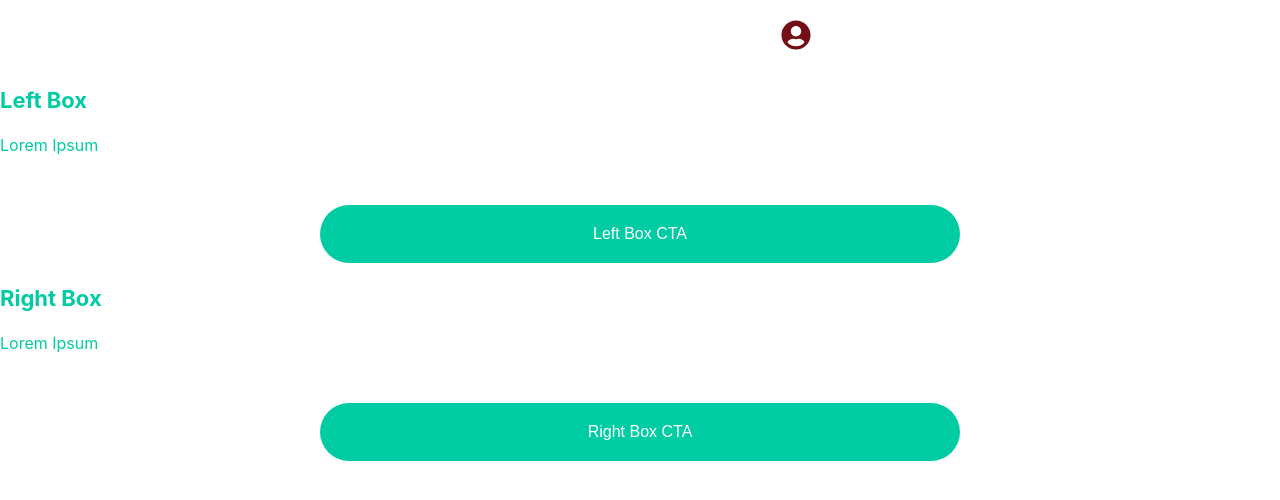
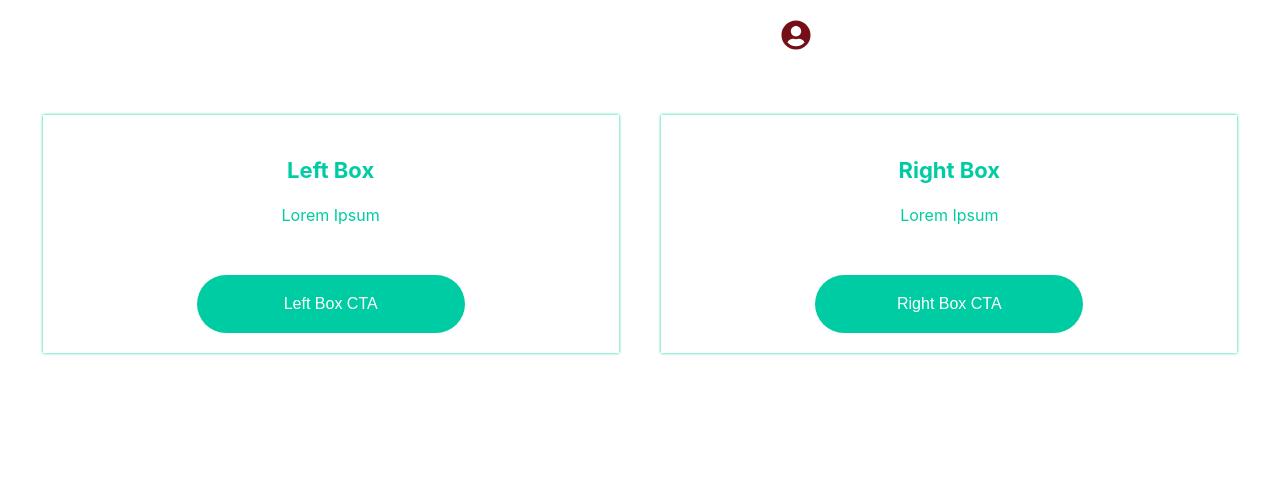
Before and after one commit to CevinThomas/alliance, a React app in the folder frontend/: page /account in a window 1280 px wide. Shown: the top 500 px of the page. Built offline with nearby package versions, Linux system fonts and the light colour scheme.

Commit message:
General styling

```diff
--- a/frontend/src/containers/account/leftBox.js
+++ b/frontend/src/containers/account/leftBox.js
@@ -5,7 +5,7 @@ import Paragraph from "../../components/textElements/paragraph";
 
 const LeftBox = () => {
     return (
-        <div>
+        <div className={"account-box"}>
             <Heading type={"h3"} title={"Left Box"}/>
             <Paragraph title={"Lorem Ipsum"}/>
             <Button title={"Left Box CTA"}/>
--- a/frontend/src/containers/account/rightBox.js
+++ b/frontend/src/containers/account/rightBox.js
@@ -5,7 +5,7 @@ import Paragraph from "../../components/textElements/paragraph";
 
 const RightBox = () => {
     return (
-        <div>
+        <div className={"account-box"}>
             <Heading type={"h3"} title={"Right Box"}/>
             <Paragraph title={"Lorem Ipsum"}/>
             <Button title={"Right Box CTA"}/>
--- a/frontend/src/styles.css
+++ b/frontend/src/styles.css
@@ -112,6 +112,15 @@ a:hover {
   z-index: 999;
 }
 
+#account .account-box {
+  display: inline-block;
+  width: 45%;
+  box-sizing: border-box;
+  padding: 20px;
+  text-align: center;
+  box-shadow: 0 0 3px 0 #00cca3;
+}
+
 #registration #right-column button, #login #loginForm button, button {
   width: 50%;
   margin: 50px auto 0 auto;
@@ -166,6 +175,11 @@ a:hover {
   transition: 0.2s ease-in-out;
 }
 
+#account #double-box-container {
+  display: flex;
+  justify-content: space-evenly;
+  margin-top: 50px;
+}
 #login {
   height: 100vh;
   width: 100vw;
--- a/frontend/src/styles.sass
+++ b/frontend/src/styles.sass
@@ -102,6 +102,14 @@ a:hover
   padding: 20px 0
   z-index: 999
 
+%boxStyling
+  display: inline-block
+  width: 45%
+  box-sizing: border-box
+  padding: 20px
+  text-align: center
+  box-shadow: 0 0 3px 0 #00cca3
+
 %buttonStyling
   width: 50%
   margin: 50px auto 0 auto
@@ -153,6 +161,16 @@ a:hover
         -moz-transition: $transition
         -o-transition: $transition
         transition: $transition
+
+#account
+
+  #double-box-container
+    display: flex
+    justify-content: space-evenly
+    margin-top: 50px
+
+  .account-box
+    @extend %boxStyling
 
 #login
   height: 100vh
--- a/frontend/src/views/account.js
+++ b/frontend/src/views/account.js
@@ -4,9 +4,11 @@ import RightBox from "../containers/account/rightBox";
 
 const Account = () => {
     return (
-        <div>
-            <LeftBox/>
-            <RightBox/>
+        <div id={"account"}>
+            <div id={"double-box-container"}>
+                <LeftBox/>
+                <RightBox/>
+            </div>
         </div>
     );
 };
```
Also changed, not shown: 1 other file (tests, documents, lock files or other folders).
